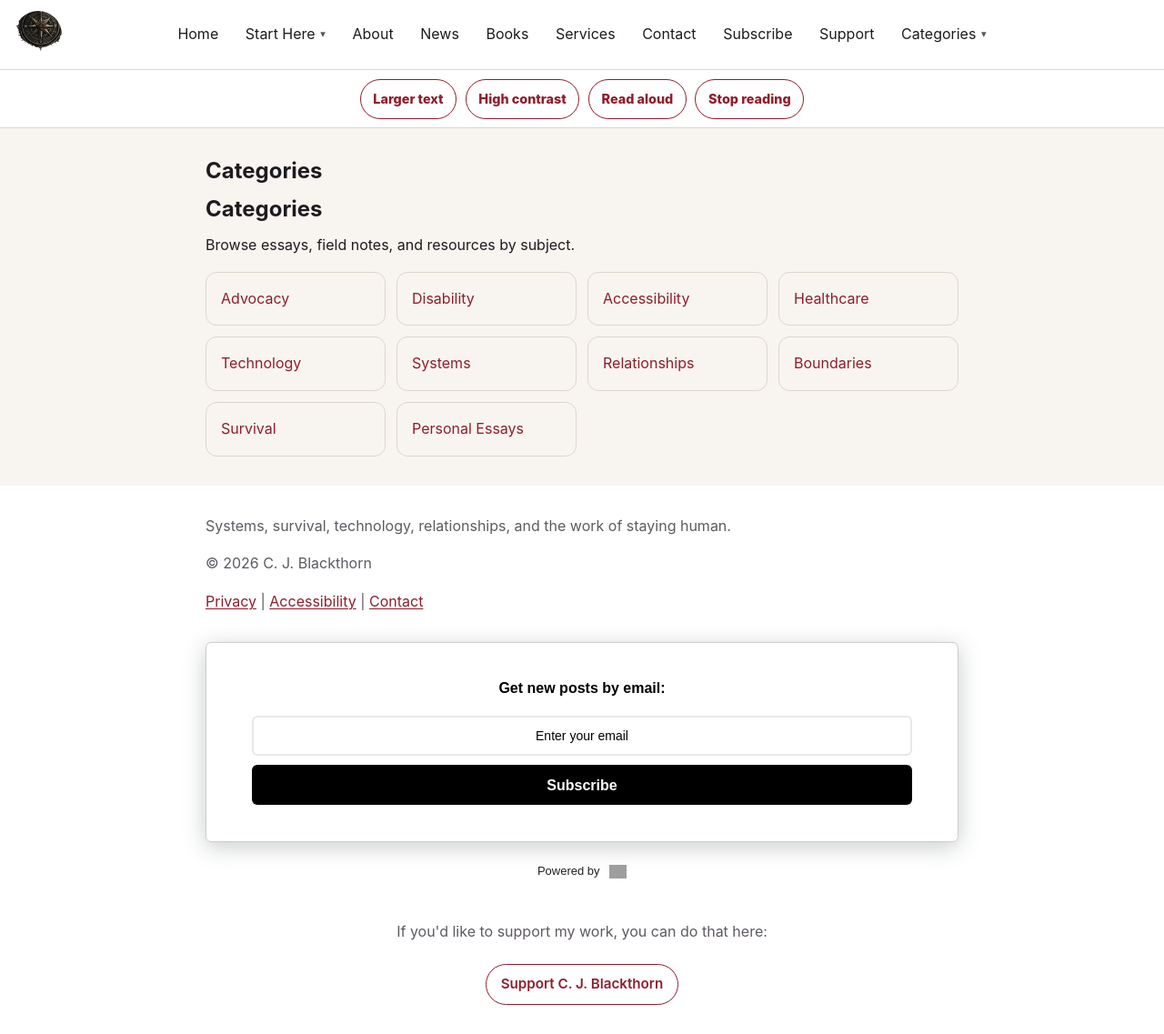
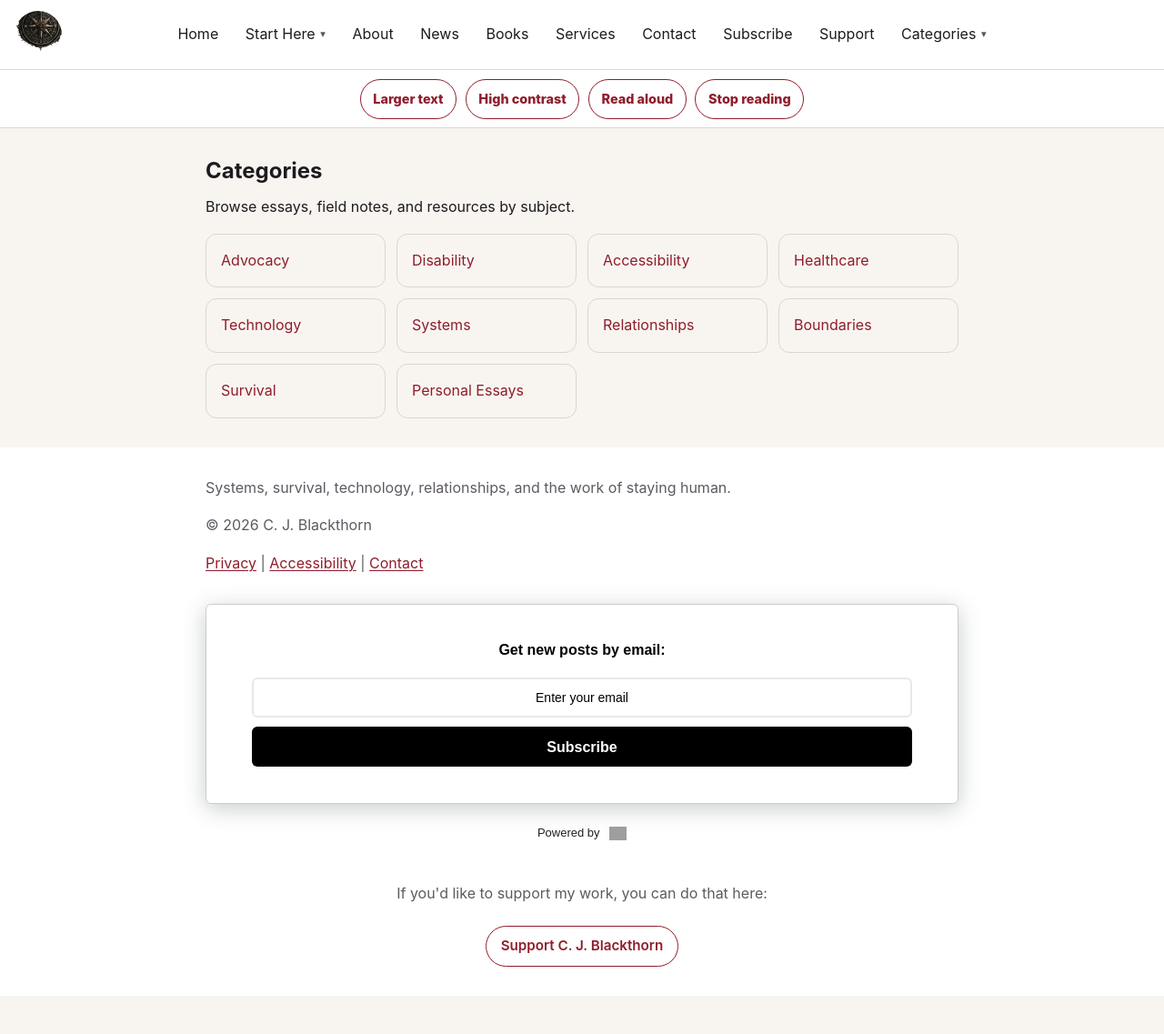
Before and after one commit to cjblackthorn/cjblackthorn.github.io, a Jekyll site: the page built from categories.html, in a window 1280 px wide and 1137 px high. Shown: the whole window at 91% size. Built offline with Jekyll 4.4.1, drawn with Linux system fonts in a browser that asks for light colours; grey boxes are pictures that could not be loaded.

Commit message:
Remove duplicate page headings

```diff
--- a/categories.html
+++ b/categories.html
@@ -4,8 +4,6 @@ title: Categories
 permalink: /categories/
 description: Browse Blackthorn Field Notes by category.
 ---
-
-<h1>Categories</h1>
 
 <p>Browse essays, field notes, and resources by subject.</p>
 
```
